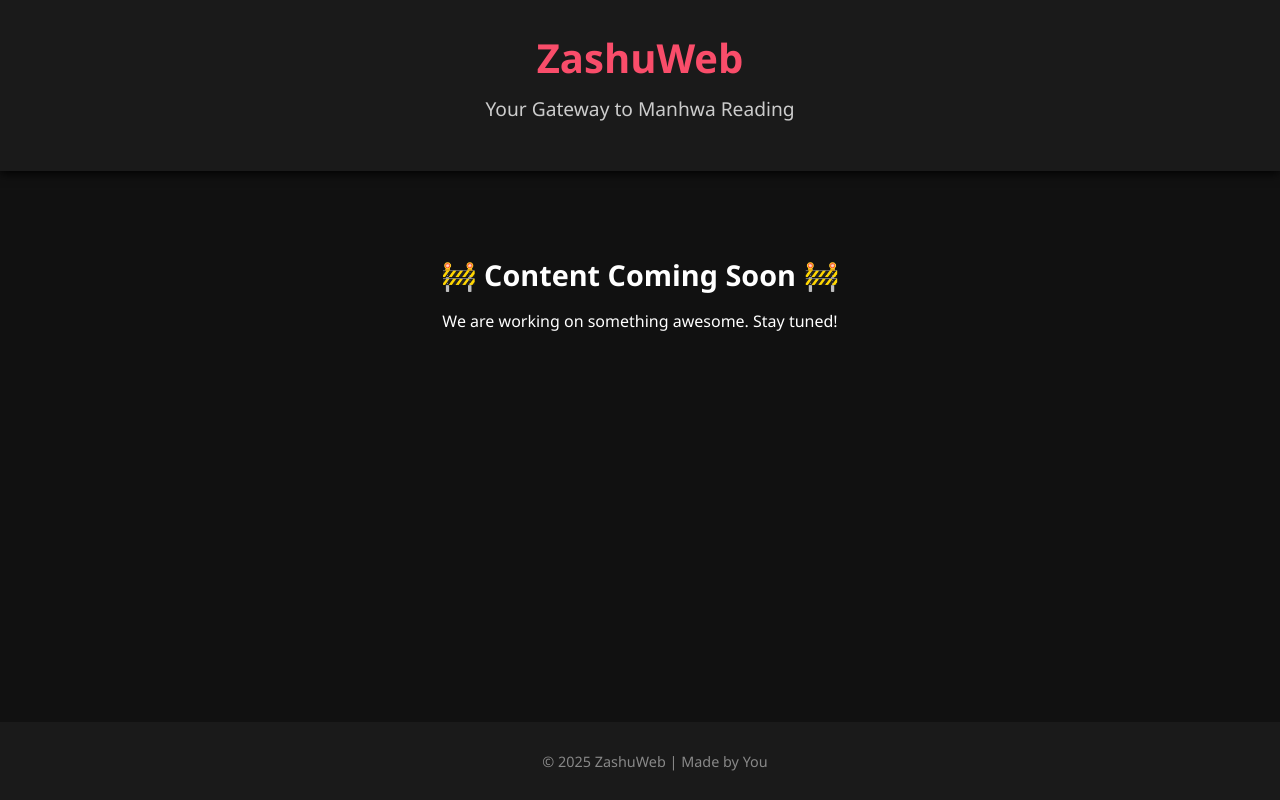
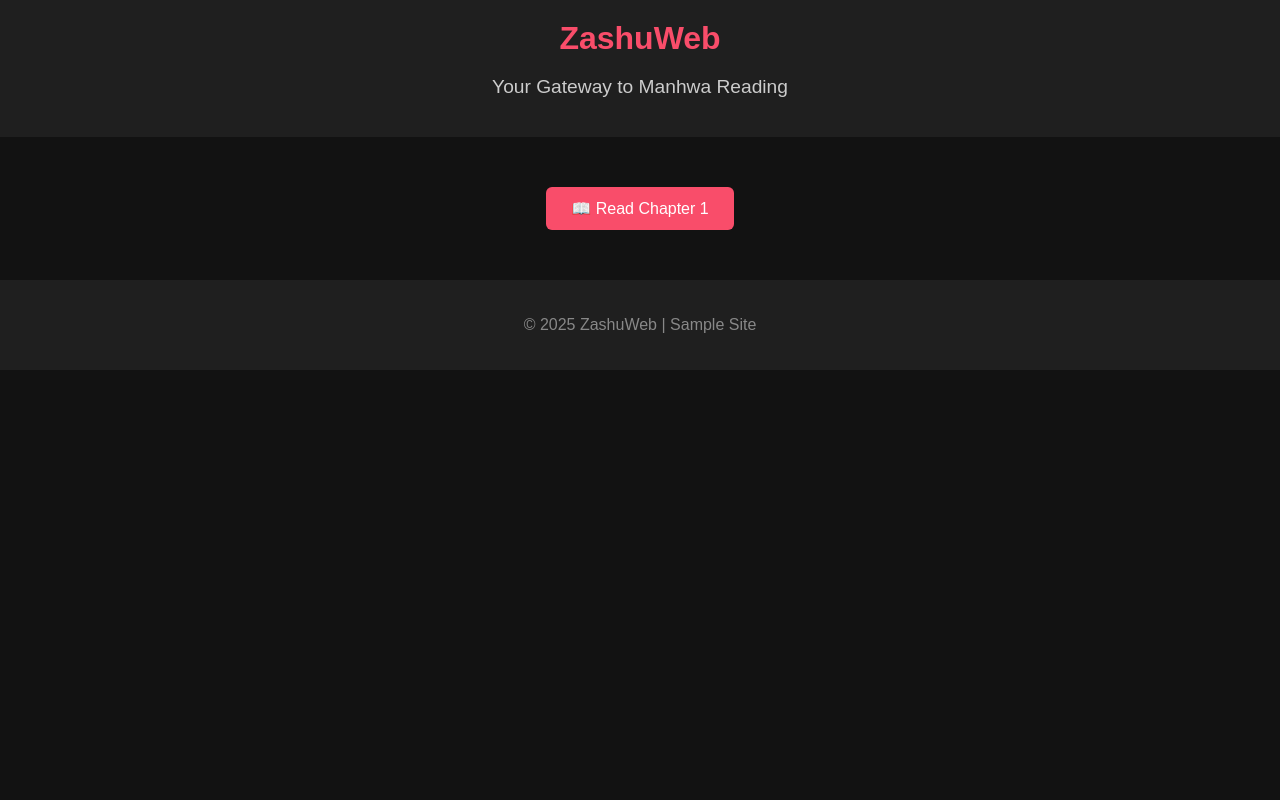
Before and after one commit to ashuZ0/zashuwebc, a plain HTML site: page index.html in a window 1280 px wide. Drawn offline with Linux system fonts and the light colour scheme.

Commit message:
Add files via upload

```diff
--- a/index.html
+++ b/index.html
@@ -12,16 +12,13 @@
   </header>
 
   <main>
-    <div class="coming-soon">
-      <h2>🚧 Content Coming Soon 🚧</h2>
-      <p>We are working on something awesome. Stay tuned!</p>
+    <div class="main-buttons">
+      <a href="chapter1.html" class="btn">📖 Read Chapter 1</a>
     </div>
   </main>
 
   <footer>
-    <p>&copy; 2025 ZashuWeb | Made by You</p>
+    <p>&copy; 2025 ZashuWeb | Sample Site</p>
   </footer>
-
-  <script src="script.js"></script>
 </body>
 </html>
--- a/script.js
+++ b/script.js
@@ -1 +1 @@
-// ZashuWeb starter JS file — future features coming!
+// Future JavaScript for ZashuWeb
--- a/style.css
+++ b/style.css
@@ -1,45 +1,48 @@
 body {
   margin: 0;
-  padding: 0;
-  background-color: #111;
+  font-family: Arial, sans-serif;
+  background-color: #121212;
   color: #fff;
-  font-family: 'Segoe UI', sans-serif;
   text-align: center;
 }
 
 header {
-  background-color: #1a1a1a;
-  padding: 30px 20px;
-  box-shadow: 0 2px 10px black;
+  background-color: #1f1f1f;
+  padding: 20px;
 }
 
 h1 {
   margin: 0;
-  font-size: 2.5rem;
   color: #f94d6a;
 }
 
 .tagline {
-  margin-top: 10px;
   font-size: 1.2rem;
   color: #ccc;
 }
 
-main {
-  padding: 60px 20px;
+.main-buttons {
+  margin: 50px;
 }
 
-.coming-soon h2 {
-  font-size: 1.8rem;
-  margin-bottom: 10px;
+.btn {
+  display: inline-block;
+  padding: 12px 25px;
+  background-color: #f94d6a;
+  color: #fff;
+  text-decoration: none;
+  font-size: 1rem;
+  border-radius: 6px;
+  transition: background 0.3s;
+}
+
+.btn:hover {
+  background-color: #c93a56;
 }
 
 footer {
-  background-color: #1a1a1a;
-  padding: 15px;
-  font-size: 0.9rem;
+  margin-top: 40px;
+  padding: 20px;
+  background-color: #1f1f1f;
   color: #888;
-  position: fixed;
-  bottom: 0;
-  width: 100%;
 }
```
Also changed, not shown: chapter1.html (added, +29 -0 lines), 0-Lz0WghCN0HXzo.jpg (added).
